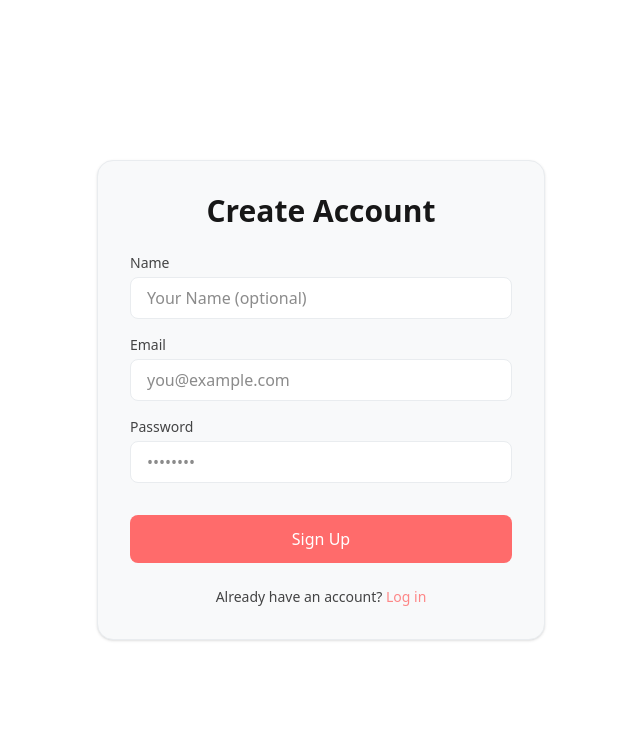
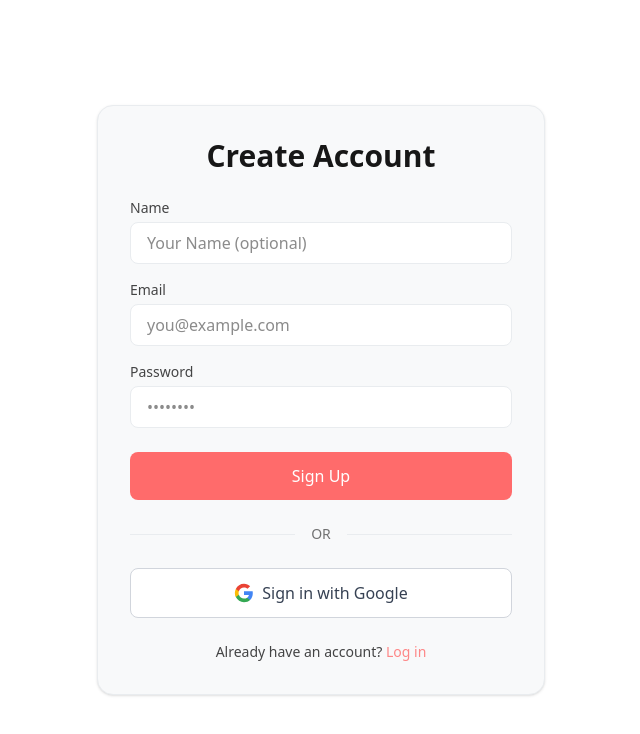
Before and after one commit to Dakolo14/wordly, a Next.js app: page /register in a window 1280 px wide. Shown: the top 734 px of the page, without its empty margins (319-959 px from the left). Built offline with nearby package versions, Linux system fonts and the light colour scheme; no server answers.

Commit message:
Re-add Google Sign-In with fixed Firestore (no memoryLocalCache)

```diff
--- a/src/app/login/page.tsx
+++ b/src/app/login/page.tsx
@@ -1,8 +1,9 @@
 'use client';
 
 import { useState } from 'react';
-import { signInWithEmailAndPassword } from 'firebase/auth';
-import { auth } from '@/lib/firebase/firebase';
+import { signInWithEmailAndPassword, signInWithPopup } from 'firebase/auth';
+import { doc, getDoc, setDoc, serverTimestamp } from 'firebase/firestore';
+import { auth, db, googleProvider } from '@/lib/firebase/firebase';
 import { useRouter } from 'next/navigation';
 import Link from 'next/link';
 
@@ -27,6 +28,32 @@
       } else {
         setError('Failed to log in. Please try again.');
       }
+    } finally {
+      setLoading(false);
+    }
+  };
+
+  const handleGoogleLogin = async () => {
+    setError('');
+    setLoading(true);
+    try {
+      const result = await signInWithPopup(auth, googleProvider);
+      const user = result.user;
+
+      const docRef = doc(db, 'profiles', user.uid);
+      const docSnap = await getDoc(docRef);
+      if (!docSnap.exists()) {
+        await setDoc(docRef, {
+          displayName: user.displayName || user.email?.split('@')[0] || 'User',
+          email: user.email,
+          emailNotifications: true,
+          createdAt: serverTimestamp(),
+        });
+      }
+
+      router.push('/dashboard');
+    } catch (err: any) {
+      setError('Failed to sign in with Google. Please try again.');
     } finally {
       setLoading(false);
     }
@@ -70,11 +97,31 @@
           <button
             type="submit"
             disabled={loading}
-            className="w-full mt-4 py-3 bg-[var(--color-accent)] text-white rounded-lg font-medium hover:bg-[var(--color-accent-hover)] transition-colors disabled:opacity-70"
+            className="w-full mt-2 py-3 bg-[var(--color-accent)] text-white rounded-lg font-medium hover:bg-[var(--color-accent-hover)] transition-colors disabled:opacity-70"
           >
             {loading ? 'Logging in...' : 'Log In'}
           </button>
         </form>
+
+        <div className="my-6 flex items-center justify-center space-x-4">
+          <div className="h-px bg-[var(--color-surface-border)] flex-1"></div>
+          <span className="text-sm opacity-60">OR</span>
+          <div className="h-px bg-[var(--color-surface-border)] flex-1"></div>
+        </div>
+
+        <button
+          onClick={handleGoogleLogin}
+          disabled={loading}
+          className="w-full py-3 bg-white text-gray-700 border border-gray-300 rounded-lg font-medium hover:bg-gray-50 transition-colors disabled:opacity-70 flex items-center justify-center gap-2"
+        >
+          <svg className="w-5 h-5" viewBox="0 0 24 24">
+            <path d="M22.56 12.25c0-.78-.07-1.53-.2-2.25H12v4.26h5.92c-.26 1.37-1.04 2.53-2.21 3.31v2.77h3.57c2.08-1.92 3.28-4.74 3.28-8.09z" fill="#4285F4"/>
+            <path d="M12 23c2.97 0 5.46-.98 7.28-2.66l-3.57-2.77c-.98.66-2.23 1.06-3.71 1.06-2.86 0-5.29-1.93-6.16-4.53H2.18v2.84C3.99 20.53 7.7 23 12 23z" fill="#34A853"/>
+            <path d="M5.84 14.09c-.22-.66-.35-1.36-.35-2.09s.13-1.43.35-2.09V7.07H2.18C1.43 8.55 1 10.22 1 12s.43 3.45 1.18 4.93l2.85-2.22.81-.62z" fill="#FBBC05"/>
+            <path d="M12 5.38c1.62 0 3.06.56 4.21 1.64l3.15-3.15C17.45 2.09 14.97 1 12 1 7.7 1 3.99 3.47 2.18 7.07l3.66 2.84c.87-2.6 3.3-4.53 6.16-4.53z" fill="#EA4335"/>
+          </svg>
+          Sign in with Google
+        </button>
 
         <p className="mt-6 text-center text-sm opacity-80">
           Don&apos;t have an account?{' '}
--- a/src/app/register/page.tsx
+++ b/src/app/register/page.tsx
@@ -1,9 +1,9 @@
 'use client';
 
 import { useState } from 'react';
-import { createUserWithEmailAndPassword } from 'firebase/auth';
-import { doc, setDoc, serverTimestamp } from 'firebase/firestore';
-import { auth, db } from '@/lib/firebase/firebase';
+import { createUserWithEmailAndPassword, signInWithPopup } from 'firebase/auth';
+import { doc, setDoc, getDoc, serverTimestamp } from 'firebase/firestore';
+import { auth, db, googleProvider } from '@/lib/firebase/firebase';
 import { useRouter } from 'next/navigation';
 import Link from 'next/link';
 
@@ -24,7 +24,6 @@
       const userCredential = await createUserWithEmailAndPassword(auth, email, password);
       const user = userCredential.user;
 
-      // Create user profile in Firestore
       await setDoc(doc(db, 'profiles', user.uid), {
         displayName: displayName || email.split('@')[0],
         email: user.email,
@@ -41,6 +40,32 @@
       } else {
         setError('Failed to create account. Please try again.');
       }
+    } finally {
+      setLoading(false);
+    }
+  };
+
+  const handleGoogleLogin = async () => {
+    setError('');
+    setLoading(true);
+    try {
+      const result = await signInWithPopup(auth, googleProvider);
+      const user = result.user;
+
+      const docRef = doc(db, 'profiles', user.uid);
+      const docSnap = await getDoc(docRef);
+      if (!docSnap.exists()) {
+        await setDoc(docRef, {
+          displayName: user.displayName || user.email?.split('@')[0] || 'User',
+          email: user.email,
+          emailNotifications: true,
+          createdAt: serverTimestamp(),
+        });
+      }
+
+      router.push('/dashboard');
+    } catch (err: any) {
+      setError('Failed to sign in with Google. Please try again.');
     } finally {
       setLoading(false);
     }
@@ -95,11 +120,31 @@
           <button
             type="submit"
             disabled={loading}
-            className="w-full mt-4 py-3 bg-[var(--color-accent)] text-white rounded-lg font-medium hover:bg-[var(--color-accent-hover)] transition-colors disabled:opacity-70"
+            className="w-full mt-2 py-3 bg-[var(--color-accent)] text-white rounded-lg font-medium hover:bg-[var(--color-accent-hover)] transition-colors disabled:opacity-70"
           >
             {loading ? 'Creating account...' : 'Sign Up'}
           </button>
         </form>
+
+        <div className="my-6 flex items-center justify-center space-x-4">
+          <div className="h-px bg-[var(--color-surface-border)] flex-1"></div>
+          <span className="text-sm opacity-60">OR</span>
+          <div className="h-px bg-[var(--color-surface-border)] flex-1"></div>
+        </div>
+
+        <button
+          onClick={handleGoogleLogin}
+          disabled={loading}
+          className="w-full py-3 bg-white text-gray-700 border border-gray-300 rounded-lg font-medium hover:bg-gray-50 transition-colors disabled:opacity-70 flex items-center justify-center gap-2"
+        >
+          <svg className="w-5 h-5" viewBox="0 0 24 24">
+            <path d="M22.56 12.25c0-.78-.07-1.53-.2-2.25H12v4.26h5.92c-.26 1.37-1.04 2.53-2.21 3.31v2.77h3.57c2.08-1.92 3.28-4.74 3.28-8.09z" fill="#4285F4"/>
+            <path d="M12 23c2.97 0 5.46-.98 7.28-2.66l-3.57-2.77c-.98.66-2.23 1.06-3.71 1.06-2.86 0-5.29-1.93-6.16-4.53H2.18v2.84C3.99 20.53 7.7 23 12 23z" fill="#34A853"/>
+            <path d="M5.84 14.09c-.22-.66-.35-1.36-.35-2.09s.13-1.43.35-2.09V7.07H2.18C1.43 8.55 1 10.22 1 12s.43 3.45 1.18 4.93l2.85-2.22.81-.62z" fill="#FBBC05"/>
+            <path d="M12 5.38c1.62 0 3.06.56 4.21 1.64l3.15-3.15C17.45 2.09 14.97 1 12 1 7.7 1 3.99 3.47 2.18 7.07l3.66 2.84c.87-2.6 3.3-4.53 6.16-4.53z" fill="#EA4335"/>
+          </svg>
+          Sign in with Google
+        </button>
 
         <p className="mt-6 text-center text-sm opacity-80">
           Already have an account?{' '}
--- a/src/lib/firebase/firebase.ts
+++ b/src/lib/firebase/firebase.ts
@@ -1,5 +1,5 @@
 import { initializeApp, getApps, getApp } from 'firebase/app';
-import { getAuth } from 'firebase/auth';
+import { getAuth, GoogleAuthProvider } from 'firebase/auth';
 import { getFirestore } from 'firebase/firestore';
 
 const firebaseConfig = {
@@ -14,5 +14,6 @@
 const app = getApps().length > 0 ? getApp() : initializeApp(firebaseConfig);
 const auth = getAuth(app);
 const db = getFirestore(app);
+const googleProvider = new GoogleAuthProvider();
 
-export { app, auth, db };
+export { app, auth, db, googleProvider };
```
